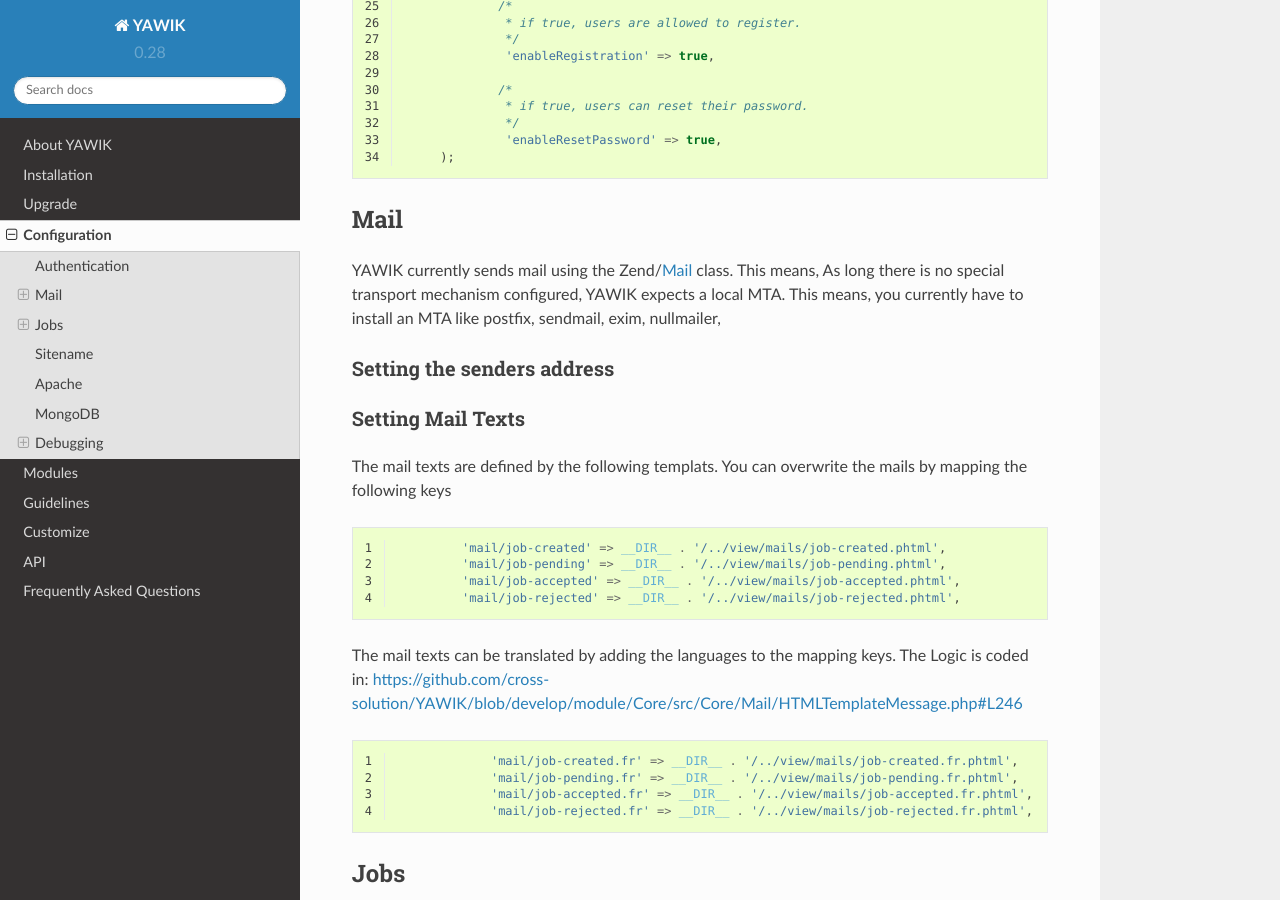
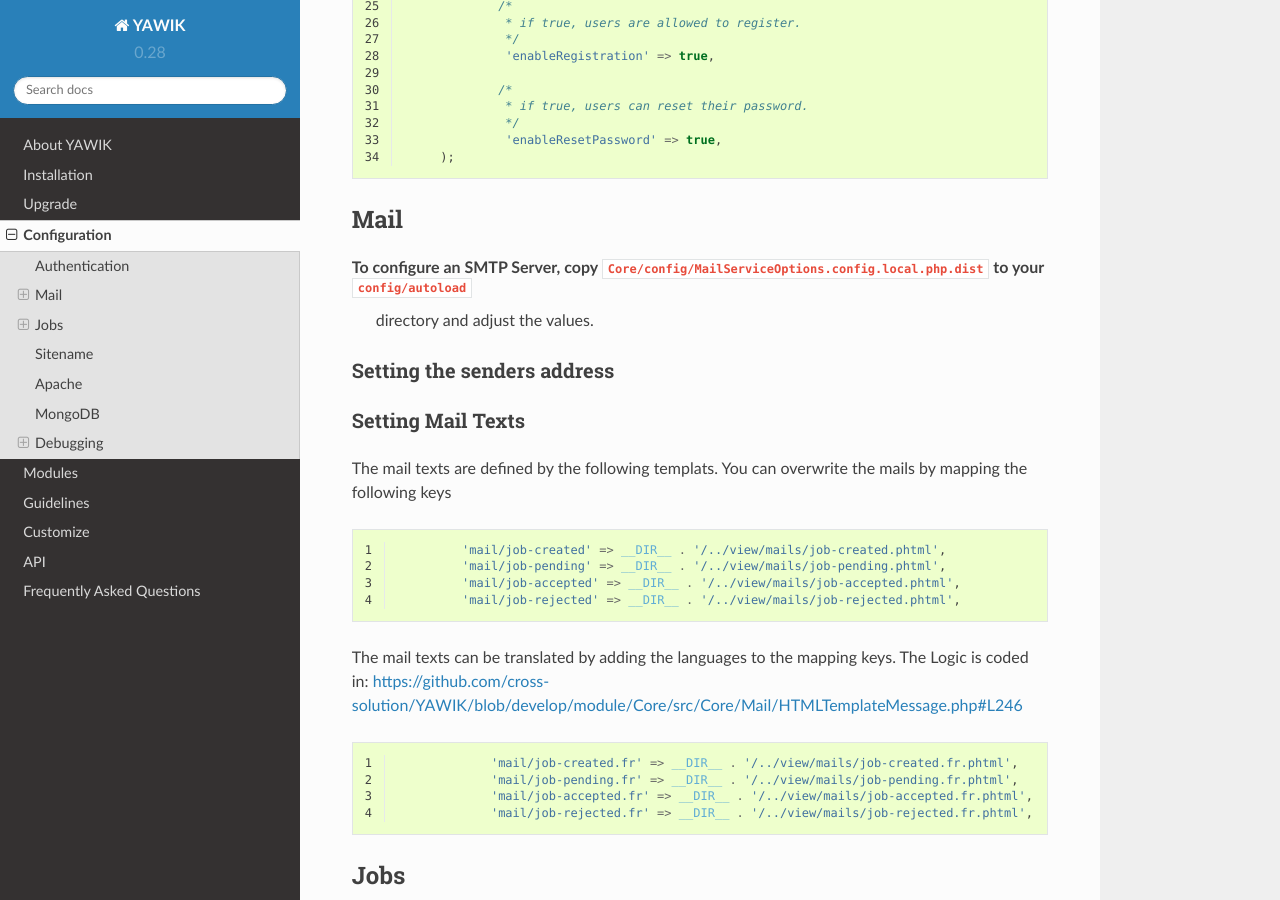
Before and after one commit to cross-solution/YawikDocs, a Sphinx documentation site: the page built from source/configuration.rst, in a window 1280 px wide and 900 px high, scrolled down 1866 px. Built offline with Sphinx 7.4.7 and the Read the Docs theme 2.0.0, drawn with Linux system fonts in a browser that asks for light colours; comment, search, counter and statistics services are not loaded.

Commit message:
How to configure an SMTP Server

```diff
--- a/source/configuration.rst
+++ b/source/configuration.rst
@@ -119,12 +119,8 @@ copy the auth.options.global.php.dist_ to ``config/autoload/auth.options.global.
 Mail
 ----
 
-YAWIK currently sends mail using the Zend/Mail_ class. This means, As long there is no special transport mechanism
-configured, YAWIK expects a local MTA. This means, you currently have to install an MTA like postfix, sendmail, exim,
-nullmailer,
-
-.. _Zend/Mail https://framework.zend.com/manual/2.3/en/modules/zend.mail.introduction.html
-
+To configure an SMTP Server, copy ``Core/config/MailServiceOptions.config.local.php.dist`` to your ``config/autoload``
+ directory and adjust the values.
 
 Setting the senders address
 ^^^^^^^^^^^^^^^^^^^^^^^^^^^
--- a/source/faq/faq-mails.rst
+++ b/source/faq/faq-mails.rst
@@ -2,6 +2,10 @@
 FAQ: Mails
 ================
 
+Is it possible to configure an SMTP Server
+------------------------------------------
+
+Yes. Copy the ``Core/config/MailServiceOptions.config.local.php.dist`` into you autoload directory and adjects the values.
 
 How can I translate Mails?
 --------------------------
```
